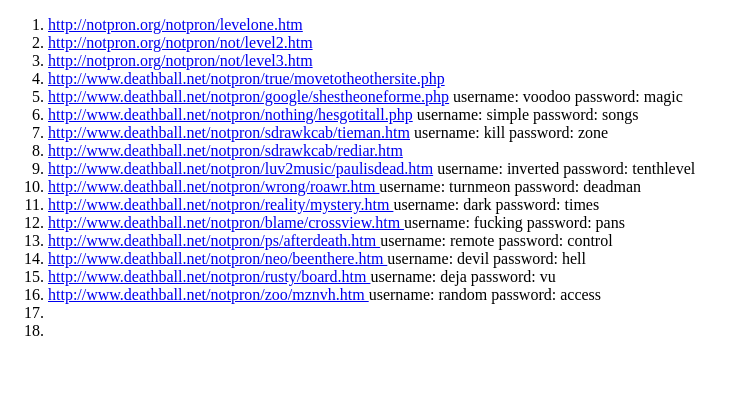
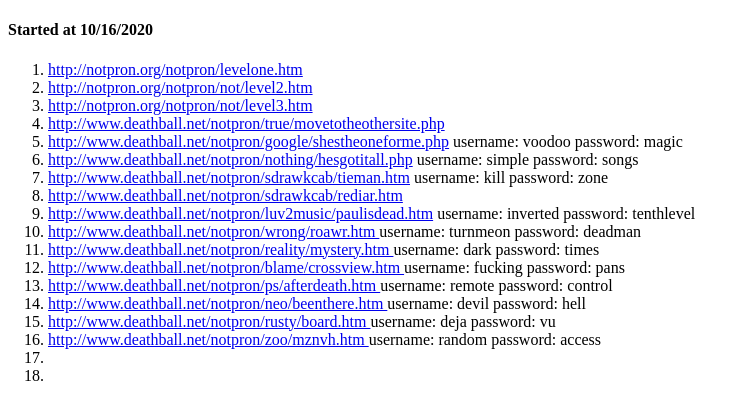
Before and after one commit to lucashtm/notpron-progress, a plain HTML site: page index.html in a window 1280 px wide. Shown: the whole page, without its empty margins (0-749 px from the left). Drawn offline with Linux system fonts and the light colour scheme.

Commit message:
Add start date

```diff
--- a/index.html
+++ b/index.html
@@ -6,6 +6,7 @@
     <title>Notpron Solutions</title>
 </head>
 <body>
+    <h4>Started at 10/16/2020</h4>
     <ol>
         <li><a href="http://notpron.org/notpron/levelone.htm" target="_blank">http://notpron.org/notpron/levelone.htm</a></li>
         <li><a href="http://notpron.org/notpron/not/level2.htm" target="_blank">http://notpron.org/notpron/not/level2.htm</a></li>
```
